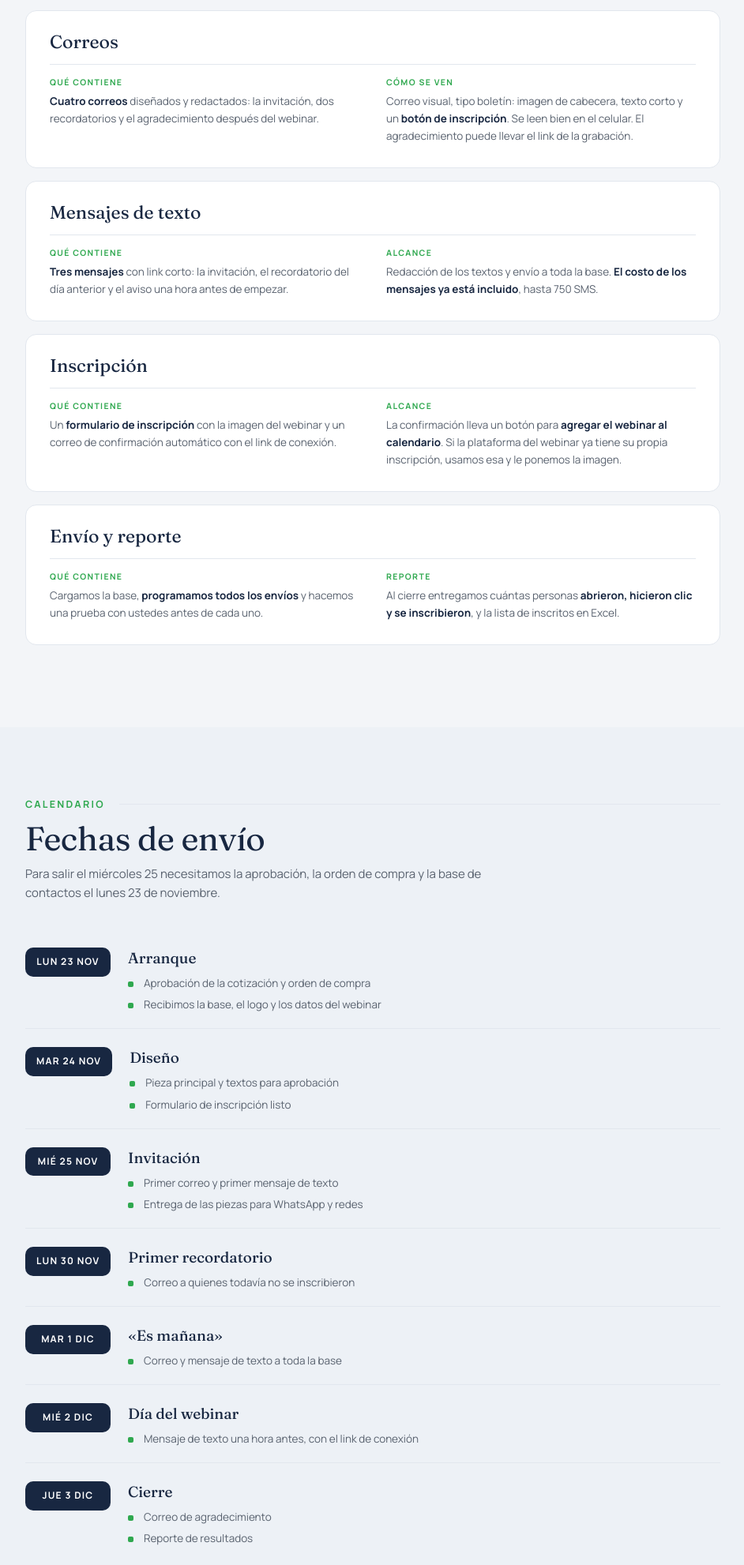
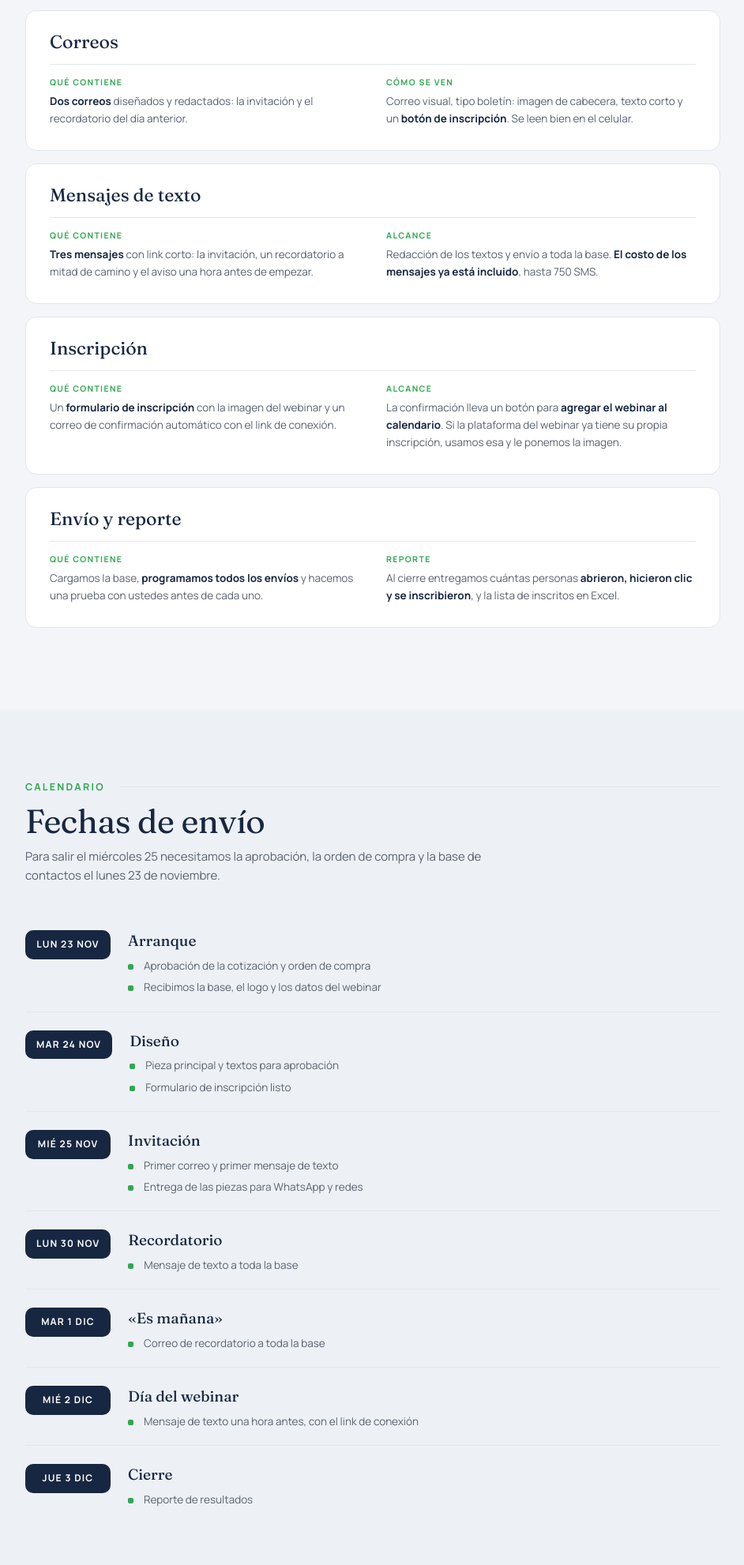
Before and after one commit to anasamsa/propuesta-webinar-2-diciembre, a plain HTML site: page index.html in a window 1280 px wide. Shown: the part 1383-3365 px from the top of the page at 79% size, without its empty margins (168-1110 px from the left). Drawn offline with Linux system fonts and the light colour scheme.

Commit message:
Dos correos y tres mensajes de texto
Co-Authored-By: Claude Fable 5.2 <noreply@anthropic.com>

```diff
--- a/index.html
+++ b/index.html
@@ -272,11 +272,11 @@ a:focus-visible{outline:3px solid var(--green);outline-offset:2px}
       <div class="comp__grid">
         <div>
           <p class="comp__k">Qué contiene</p>
-          <p class="comp__v"><b>Cuatro correos</b> diseñados y redactados: la invitación, dos recordatorios y el agradecimiento después del webinar.</p>
+          <p class="comp__v"><b>Dos correos</b> diseñados y redactados: la invitación y el recordatorio del día anterior.</p>
         </div>
         <div>
           <p class="comp__k">Cómo se ven</p>
-          <p class="comp__v">Correo visual, tipo boletín: imagen de cabecera, texto corto y un <b>botón de inscripción</b>. Se leen bien en el celular. El agradecimiento puede llevar el link de la grabación.</p>
+          <p class="comp__v">Correo visual, tipo boletín: imagen de cabecera, texto corto y un <b>botón de inscripción</b>. Se leen bien en el celular.</p>
         </div>
       </div>
     </div>
@@ -286,7 +286,7 @@ a:focus-visible{outline:3px solid var(--green);outline-offset:2px}
       <div class="comp__grid">
         <div>
           <p class="comp__k">Qué contiene</p>
-          <p class="comp__v"><b>Tres mensajes</b> con link corto: la invitación, el recordatorio del día anterior y el aviso una hora antes de empezar.</p>
+          <p class="comp__v"><b>Tres mensajes</b> con link corto: la invitación, un recordatorio a mitad de camino y el aviso una hora antes de empezar.</p>
         </div>
         <div>
           <p class="comp__k">Alcance</p>
@@ -364,9 +364,9 @@ a:focus-visible{outline:3px solid var(--green);outline-offset:2px}
       <div class="ciclo">
         <span class="ciclo__n">Lun 30 nov</span>
         <div>
-          <h3 class="ciclo__t">Primer recordatorio</h3>
+          <h3 class="ciclo__t">Recordatorio</h3>
           <ul class="ciclo__l">
-            <li>Correo a quienes todavía no se inscribieron</li>
+            <li>Mensaje de texto a toda la base</li>
           </ul>
         </div>
       </div>
@@ -375,7 +375,7 @@ a:focus-visible{outline:3px solid var(--green);outline-offset:2px}
         <div>
           <h3 class="ciclo__t">«Es mañana»</h3>
           <ul class="ciclo__l">
-            <li>Correo y mensaje de texto a toda la base</li>
+            <li>Correo de recordatorio a toda la base</li>
           </ul>
         </div>
       </div>
@@ -393,7 +393,6 @@ a:focus-visible{outline:3px solid var(--green);outline-offset:2px}
         <div>
           <h3 class="ciclo__t">Cierre</h3>
           <ul class="ciclo__l">
-            <li>Correo de agradecimiento</li>
             <li>Reporte de resultados</li>
           </ul>
         </div>
```
